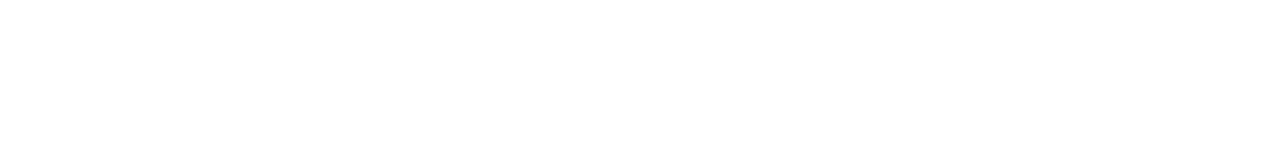
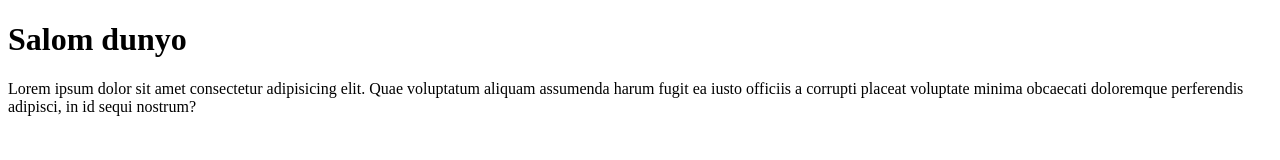
Before and after one commit to oybekweb92/okey, a plain HTML site: page index.html in a window 1280 px wide. Drawn offline with Linux system fonts and the light colour scheme.

Commit message:
malumotlar bilan to'ldirildi

```diff
--- a/index.html
+++ b/index.html
@@ -7,6 +7,7 @@
   <title>Document</title>
 </head>
 <body>
-
+  <h1>Salom dunyo</h1>
+  <p>Lorem ipsum dolor sit amet consectetur adipisicing elit. Quae voluptatum aliquam assumenda harum fugit ea iusto officiis a corrupti placeat voluptate minima obcaecati doloremque perferendis adipisci, in id sequi nostrum?</p>
 </body>
 </html>
```
